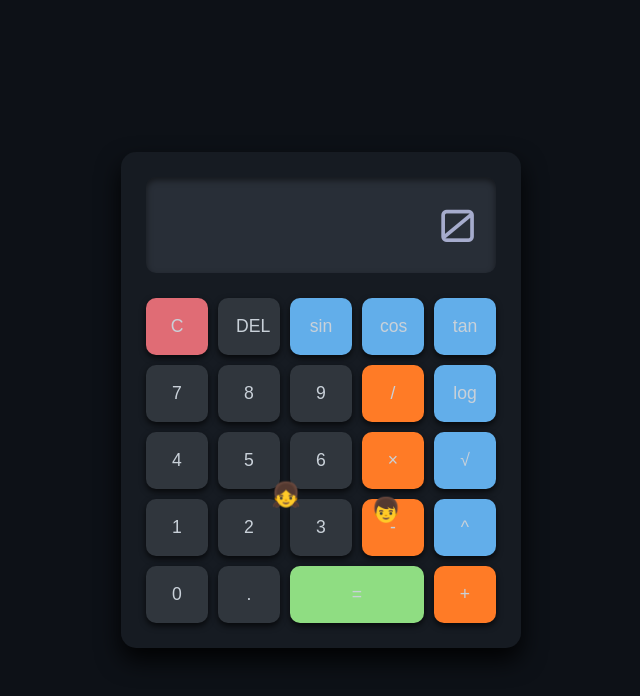
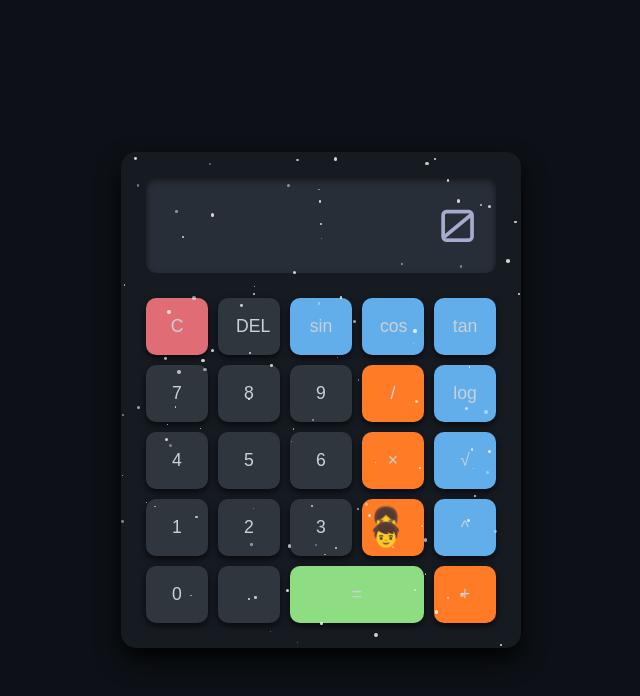
Before and after one commit to slametalbarkah/mttk, a plain HTML site: page index.html in a window 1280 px wide. Shown: the whole page, without its empty margins (319-959 px from the left). Drawn offline with Linux system fonts and the light colour scheme.

Commit message:
Update index.html

```diff
--- a/index.html
+++ b/index.html
@@ -3,7 +3,7 @@
 <head>
     <meta charset="UTF-8">
     <meta name="viewport" content="width=device-width, initial-scale=1.0">
-    <title>Kalkulator Super Top dengan Animasi Kereta</title>
+    <title>Kalkulator Super Top dengan Animasi Bintang</title>
     <style>
         body {
             font-family: 'Orbitron', sans-serif;
@@ -14,12 +14,12 @@
             background-color: #0d1117;
             color: #c9d1d9;
             margin: 0;
-            perspective: 1200px; /* Untuk efek 3D latar belakang */
-            overflow: hidden; /* Menyembunyikan elemen latar belakang yang keluar batas */
+            perspective: 1200px;
+            overflow: hidden;
         }
 
         .calculator-container {
-            position: relative; /* Untuk menampung latar belakang animasi */
+            position: relative;
             transform-style: preserve-3d;
         }
 
@@ -120,35 +120,63 @@
             transition-duration: 0.2s;
         }
 
-        /* Latar Belakang Animasi */
+        /* Latar Belakang Animasi Bintang */
+        .starfield {
+            position: absolute;
+            top: 0;
+            left: 0;
+            width: 100%;
+            height: 100%;
+            pointer-events: none;
+            transform-style: preserve-3d;
+        }
+
+        .star {
+            position: absolute;
+            background-color: rgba(255, 255, 255, 0.8);
+            border-radius: 50%;
+            animation: twinkle var(--star-speed) linear infinite;
+        }
+
+        @keyframes twinkle {
+            0% { opacity: var(--star-opacity); }
+            50% { opacity: calc(var(--star-opacity) * 1.5); }
+            100% { opacity: var(--star-opacity); }
+        }
+
+        /* Posisi Awal Bintang (JavaScript akan menimpanya) */
+        .star:nth-child(1) { top: 10%; left: 10%; width: 2px; height: 2px; --star-speed: 2s; --star-opacity: 0.6; }
+        .star:nth-child(2) { top: 20%; left: 80%; width: 3px; height: 3px; --star-speed: 3s; --star-opacity: 0.7; }
+        .star:nth-child(3) { top: 50%; left: 5%; width: 1px; height: 1px; --star-speed: 1.5s; --star-opacity: 0.9; }
+        /* ... tambahkan lebih banyak bintang di sini ... */
+
+        /* Animasi Kereta dan Anak-anak (tetap ada) */
         .background-animation {
             position: absolute;
             top: 0;
             left: 0;
             width: 100%;
             height: 100%;
-            pointer-events: none; /* Agar tidak mengganggu interaksi dengan kalkulator */
+            pointer-events: none;
             transform-style: preserve-3d;
         }
 
         .train {
             position: absolute;
-            bottom: 20%;
+            bottom: 15%; /* Naikkan sedikit agar tidak tertutup bintang bawah */
             left: -200px;
             font-size: 3em;
             color: #feca57;
             animation: moveTrain 20s linear infinite;
             transform-origin: center bottom;
-            transform: translateZ(-500px); /* Letakkan kereta di belakang */
+            transform: translateZ(-400px); /* Sesuaikan jarak Z */
         }
 
-        .train-carriage {
-            display: inline-block;
-        }
+        .train-carriage { display: inline-block; }
 
         .child {
             position: absolute;
-            bottom: 25%;
+            bottom: 20%; /* Naikkan sedikit */
             font-size: 1.5em;
             color: #a7e69d;
         }
@@ -159,7 +187,7 @@
         }
 
         .child:nth-child(2) {
-            left: 150px;
+            left: 250px;
             animation: jump 1.5s ease-in-out infinite alternate;
         }
 
@@ -217,6 +245,9 @@
             </div>
         </div>
 
+        <div class="starfield" id="starfield">
+            </div>
+
         <div class="background-animation">
             <div class="train">
                 🚂
@@ -229,7 +260,7 @@
     </div>
 
     <script>
-        // ... (JavaScript dari contoh sebelumnya) ...
+        // ... (JavaScript kalkulator dari contoh sebelumnya) ...
         let display = document.getElementById('display');
         let currentInput = '';
         let operator = null;
@@ -318,6 +349,29 @@
                 setTimeout(() => this.classList.remove('active'), 400);
             });
         });
+
+        // Membuat bintang-bintang secara dinamis dengan JavaScript
+        const starfield = document.getElementById('starfield');
+        const numberOfStars = 100;
+
+        for (let i = 0; i < numberOfStars; i++) {
+            const star = document.createElement('div');
+            star.classList.add('star');
+            const size = Math.random() * 3 + 1; // Ukuran bintang acak
+            const xPos = Math.random() * 100; // Posisi horizontal acak
+            const yPos = Math.random() * 100; // Posisi vertikal acak
+            const speed = Math.random() * 2 + 1; // Kecepatan twinkle acak
+            const opacity = Math.random() * 0.6 + 0.4; // Opasitas acak
+
+            star.style.width = `${size}px`;
+            star.style.height = `${size}px`;
+            star.style.top = `${yPos}%`;
+            star.style.left = `${xPos}%`;
+            star.style.setProperty('--star-speed', `${speed}s`);
+            star.style.setProperty('--star-opacity', `${opacity}`);
+
+            starfield.appendChild(star);
+        }
     </script>
 </body>
 </html>
```
